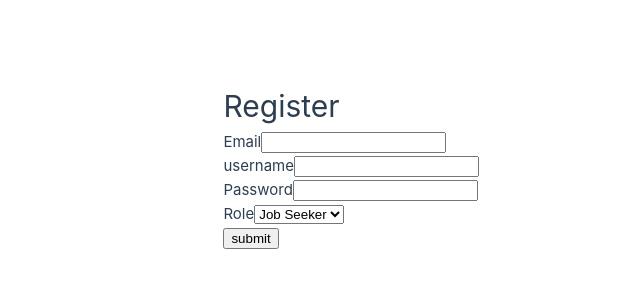
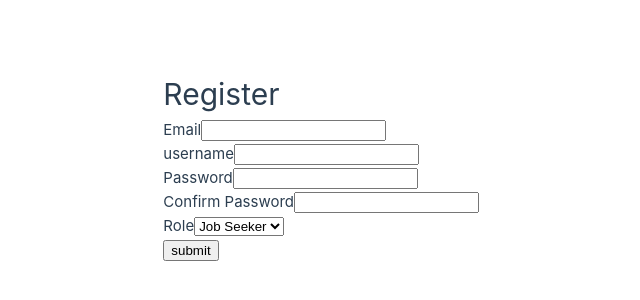
Before and after one commit to SeanCarr1/Unemployed, a Vue app in the folder frontend/: page /register in a window 1280 px wide. Shown: the part 234-534 px from the top of the page, without its empty margins (161-801 px from the left). Built offline with nearby package versions, Linux system fonts and the light colour scheme; the HTML template or start-up script is replaced by a standard one.

Commit message:
update register form

```diff
--- a/frontend/src/components/RegisterForm.vue
+++ b/frontend/src/components/RegisterForm.vue
@@ -1,17 +1,20 @@
 <script setup lang=ts>
 
 import { ref } from 'vue';
-
+import { useRouter } from 'vue-router'
 import { useAuthStore } from '@/stores/auth';
 
 const email = ref<string>('')
 const password = ref<string>('')
+const re_password = ref<string>('')
 const username = ref<string>('')
 const auth = useAuthStore()
 const role = ref<string>('seeker') // Default to job seeker
+const router = useRouter()
 
 const register = async () => {
-    await auth.register(email.value, username.value, password.value, role.value)
+    await auth.register(email.value, username.value, password.value, re_password.value, role.value)
+    router.push('/login')
 }
 </script>
 
@@ -32,6 +35,10 @@ const register = async () => {
             <input type="password" v-model="password" required>
             <br>
 
+            <label>Confirm Password</label>
+            <input type="password" v-model="re_password" required>
+            <br>
+
             <label>Role</label>
             <select v-model="role" required>
                 <option value="seeker">Job Seeker</option>
```
